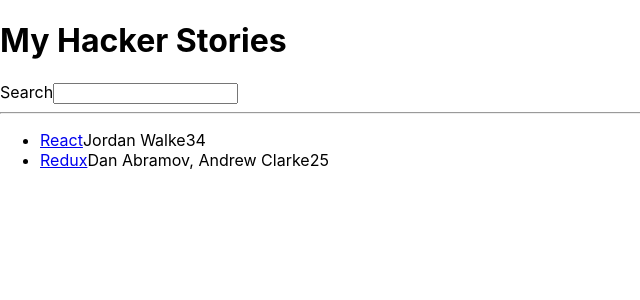
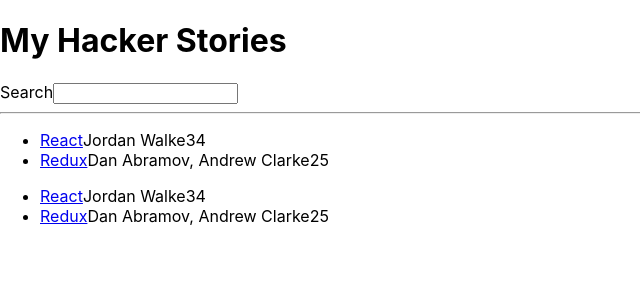
Before and after one commit to Moses-Onche/road-to-react, a React (Create React App) app in the folder hacker-stories/: page / in a window 1280 px wide. Shown: the top 300 px of the page, without its empty margins (0-640 px from the left). Built offline with nearby package versions, Linux system fonts and the light colour scheme.

Commit message:
Build a component to use the list

```diff
--- a/hacker-stories/src/App.js
+++ b/hacker-stories/src/App.js
@@ -1,11 +1,3 @@
-
-function App() {
-
-  // const welcome = {
-  //   greeting: "Hey",
-  //   title: "React",
-  // }
-
 const list = [
   {
     title: "React",
@@ -24,6 +16,13 @@
     objectID: 1
   }
 ];
+
+function App() {
+
+  // const welcome = {
+  //   greeting: "Hey",
+  //   title: "React",
+  // }
 
   return (
     <div className="App">
@@ -46,7 +45,28 @@
           </li>
           })}
       </ul>
+    <List />
+    </div>
+  );
+}
 
+const List = () => {
+  return (
+    <div>
+      <ul>
+        {list.map(item => {
+          return (
+            <li key={item.objectID} >
+              <span>
+                <a href={item.url}>{item.title}</a>
+              </span>
+              <span>{item.author}</span>
+              <span>{item.numOfComments}</span>
+              <span>{item.points}</span>
+            </li>
+          )
+        })}
+      </ul>
     </div>
   );
 }
```
Lines whose indentation alone changed are shown as unchanged.
